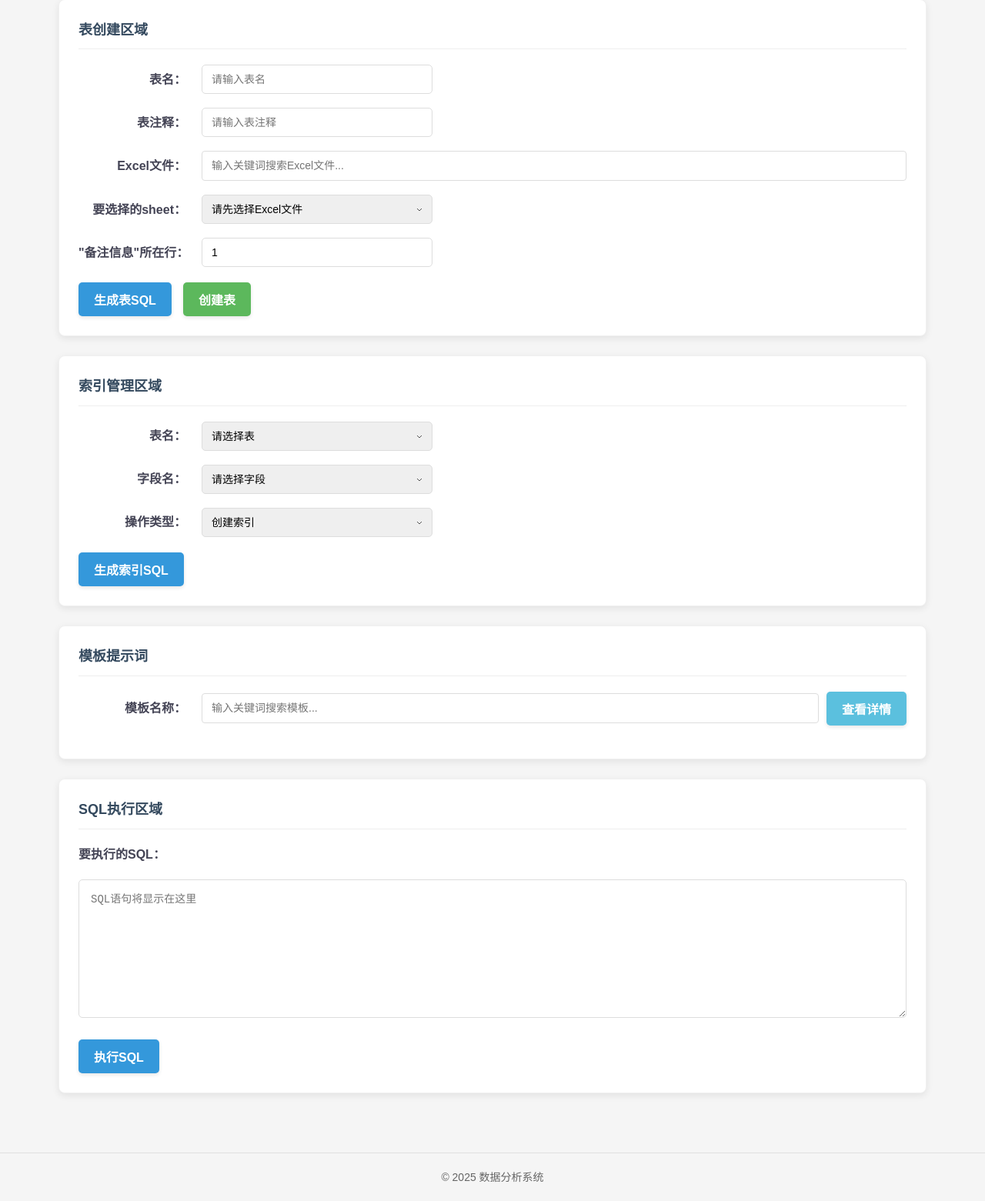
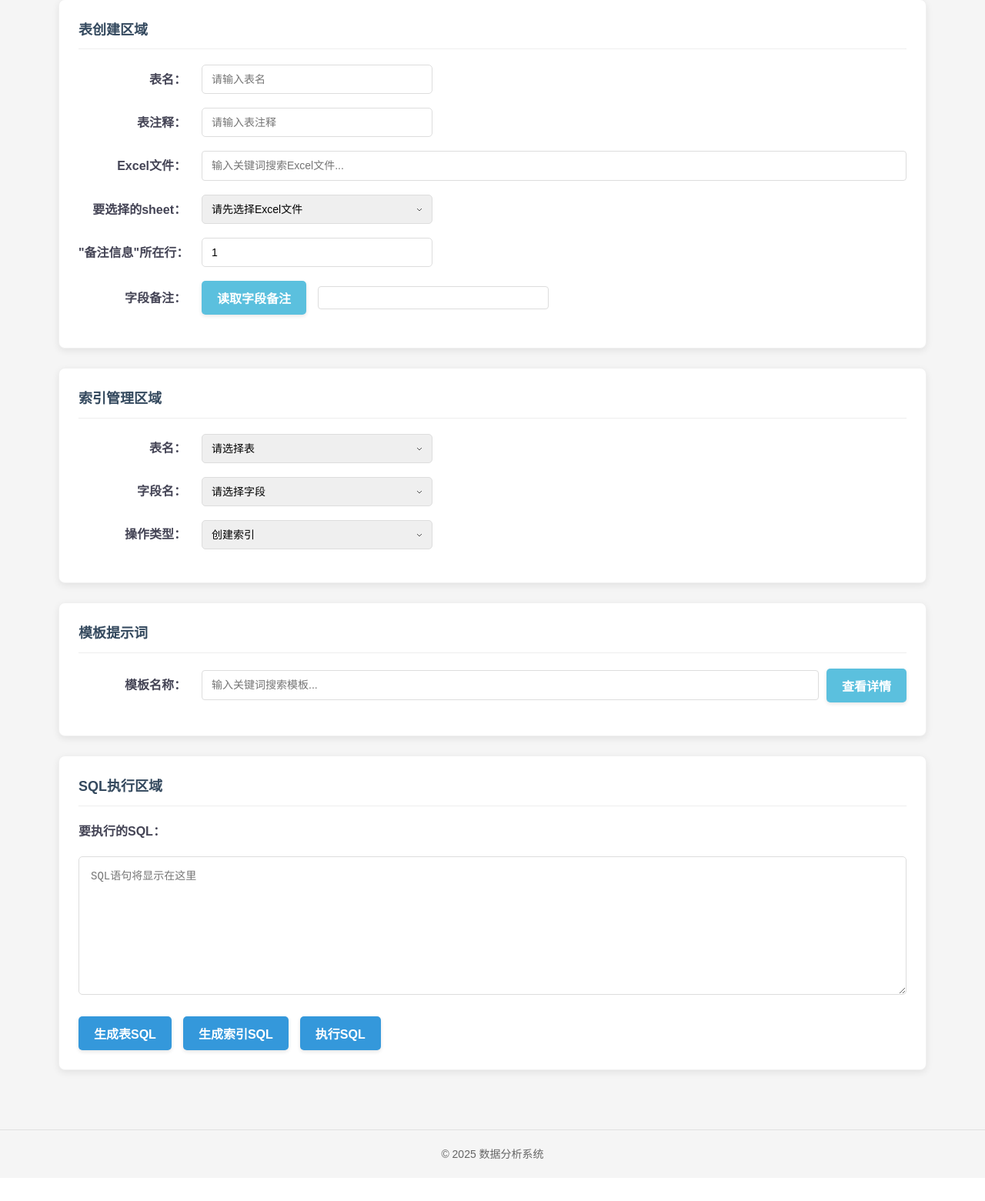
Before and after one commit to tsxxdw/AuditDataAnalysis, a Flask app: page /index_table_structure in a window 1280 px wide. Shown: the part 191-1752 px from the top of the page at 77% size. After the commit the page ends 1698 px from the top, so only its background shows below. Run offline with Flask 3, Linux system fonts and the light colour scheme; data that the repository does not hold is empty; parts of the project's set-up code (start-up, migrations or seed data) failed here and were passed over.

Commit message:
1 请把“创建表”这个按钮删除 2 把“生成表SQL” 和 “生成索引SQL”这2个按钮放在“执行SQL”这个按钮的左边
在 “"备注信息"所在行”的下面添加一行：
“读取字段备注”按钮（点击之后调用excel_util中的方法，然后把读取到的字段备注信息用逗号分隔，放在右边显示）

```diff
--- a/routes/index_table_structure_api.py
+++ b/routes/index_table_structure_api.py
@@ -554,3 +554,68 @@ def get_current_database_info():
             "db_type": "未知",
             "db_name": "未知"
         }), 500
+
+@index_table_structure_bp.route('/read_excel_row', methods=['GET'])
+def read_excel_row():
+    """读取Excel文件的指定行
+
+    Query Parameters:
+        file_path: Excel文件路径
+        sheet_name: 工作表名称或ID
+        row_index: 要读取的行索引（从0开始）
+
+    Returns:
+        JSON: 包含行数据的JSON对象
+    """
+    app_logger.info("请求读取Excel文件行数据")
+
+    try:
+        # 获取请求参数
+        file_path = request.args.get('file_path')
+        sheet_name = request.args.get('sheet_name')
+        row_index = request.args.get('row_index')
+
+        # 参数验证
+        if not file_path:
+            return jsonify({"success": False, "message": "未指定Excel文件路径"}), 400
+
+        if row_index is None:
+            return jsonify({"success": False, "message": "未指定行索引"}), 400
+
+        # 转换行索引为整数
+        row_index = int(row_index)
+
+        # 验证Excel文件路径
+        if not ExcelUtil.validate_excel_path(file_path):
+            return jsonify({"success": False, "message": f"无效的Excel文件路径: {file_path}"}), 400
+
+        # 解析sheet_id，可能是"name:index"或仅索引
+        sheet_name_parsed, sheet_index = ExcelUtil.parse_sheet_id(sheet_name)
+
+        # 读取指定行的数据
+        rows = ExcelUtil.read_excel_data(
+            file_path=file_path,
+            sheet_name=sheet_name_parsed,
+            sheet_index=sheet_index,
+            start_row=row_index,
+            row_limit=1
+        )
+
+        if not rows or len(rows) == 0:
+            return jsonify({
+                "success": False,
+                "message": f"指定的行 {row_index} 不存在或为空"
+            }), 404
+
+        # 返回行数据
+        return jsonify({
+            "success": True,
+            "data": rows[0]
+        })
+
+    except Exception as e:
+        app_logger.error(f"读取Excel行数据失败: {str(e)}")
+        return jsonify({
+            "success": False,
+            "message": f"读取Excel行数据失败: {str(e)}"
+        }), 500
--- a/static/js/index_table_structure.js
+++ b/static/js/index_table_structure.js
@@ -8,6 +8,57 @@ $(document).ready(function() {
 
     // 加载提示词模板列表
     loadPromptTemplates();
+
+    // 读取字段备注按钮点击事件
+    $('#readFieldComments').on('click', function() {
+        const excelPath = $('#file-select').val();
+        const sheetId = $('#sheet-select').val();
+        const commentRow = $('#commentRow').val();
+
+        if(!excelPath) {
+            alert('请选择Excel文件');
+            return;
+        }
+
+        if(!sheetId) {
+            alert('请选择工作表');
+            return;
+        }
+
+        if(!commentRow) {
+            alert('请输入备注信息所在行号');
+            return;
+        }
+
+        // 显示加载中
+        $('#fieldCommentsDisplay').text('加载中...');
+
+        // 调用API读取Excel文件中的备注行
+        $.ajax({
+            url: '/api/table_structure/read_excel_row',
+            type: 'GET',
+            data: {
+                file_path: excelPath,
+                sheet_name: sheetId,
+                row_index: commentRow - 1  // 行号从0开始，需要减1
+            },
+            success: function(response) {
+                if (response.success) {
+                    // 将读取到的字段备注用逗号分隔显示
+                    const comments = response.data.filter(item => item).join(', ');
+                    $('#fieldCommentsDisplay').text(comments || '未找到字段备注');
+                } else {
+                    $('#fieldCommentsDisplay').text('读取失败: ' + response.message);
+                    alert(response.message || '读取Excel文件失败');
+                }
+            },
+            error: function(xhr) {
+                $('#fieldCommentsDisplay').text('请求失败，请查看控制台日志');
+                console.error('读取Excel文件请求失败:', xhr);
+                alert('读取Excel文件请求失败，请查看控制台日志');
+            }
+        });
+    });
 
     // 模态对话框关闭按钮事件
     $('.close-modal').on('click', function() {
--- a/templates/index_table_structure.html
+++ b/templates/index_table_structure.html
@@ -58,9 +58,10 @@
                     <input type="number" class="form-control" id="commentRow" placeholder="请输入备注信息所在的行号" value="1">
                 </div>
 
-                <div class="button-group">
-                    <button type="button" class="btn btn-primary" id="generateTableSql">生成表SQL</button>
-                    <button type="button" class="btn btn-success" id="createTable">创建表</button>
+                <div class="form-group">
+                    <label for="fieldComments">字段备注：</label>
+                    <button type="button" class="btn btn-info" id="readFieldComments" style="margin-right: 15px;">读取字段备注</button>
+                    <div id="fieldCommentsDisplay" style="display: inline-block; min-width: 300px; max-width: 500px; min-height: 30px; border: 1px solid #ddd; padding: 5px; border-radius: 4px; vertical-align: middle;"></div>
                 </div>
             </section>
 
@@ -87,10 +88,6 @@
                         <option value="create">创建索引</option>
                         <option value="delete">删除索引</option>
                     </select>
-                </div>
-
-                <div class="button-group">
-                    <button type="button" class="btn btn-primary" id="generateIndexSql">生成索引SQL</button>
                 </div>
             </section>
 
@@ -152,6 +149,8 @@
                 </div>
 
                 <div class="button-group">
+                    <button type="button" class="btn btn-primary" id="generateTableSql">生成表SQL</button>
+                    <button type="button" class="btn btn-primary" id="generateIndexSql">生成索引SQL</button>
                     <button type="button" class="btn btn-primary" id="executeSql">执行SQL</button>
                 </div>
             </section>
```
